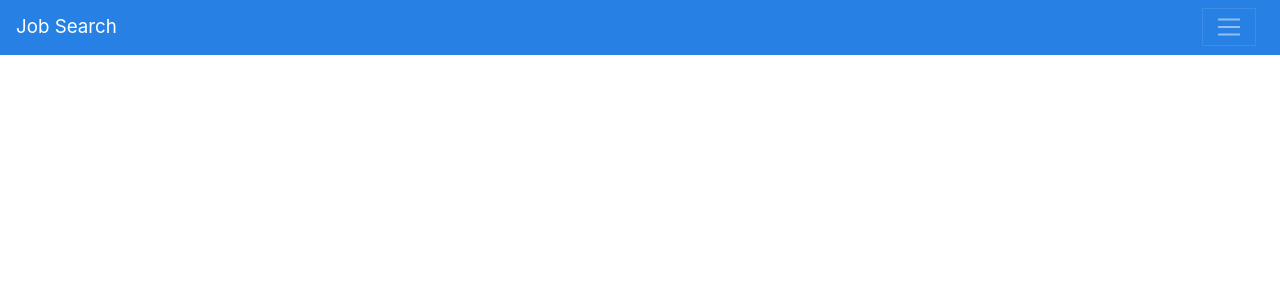
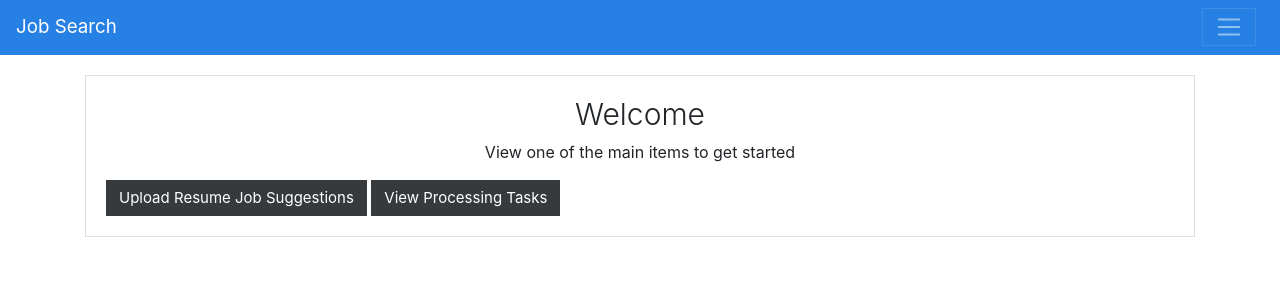
Before and after one commit to dillonmabry/job-recommendation-engine, a React (Create React App) app in the folder frontend/: page / in a window 1280 px wide. Shown: the top 300 px of the page. Built offline with nearby package versions, Linux system fonts and the light colour scheme.

Commit message:
Add home, update python API to return not found for specific tasks

```diff
--- /dev/null
+++ b/frontend/src/components/Home.js
@@ -0,0 +1,23 @@
+import React from 'react';
+import { Container, Card, CardText, Button, ButtonGroup } from 'reactstrap'
+import { Link } from 'react-router-dom';
+
+const Home = () => (
+  <div>
+    <Container>
+        <div className="text-center">
+        <Card body >
+            <h2>Welcome</h2>
+            <CardText>View one of the main items to get started</CardText>
+            <ButtonGroup>
+                <Link to={'/upload/'}><Button>Upload Resume Job Suggestions</Button></Link>
+                &nbsp;
+                <Link to={'/tasks'}><Button>View Processing Tasks</Button></Link>
+            </ButtonGroup>
+        </Card>
+        </div>
+    </Container>
+  </div>
+)
+
+export default Home;
--- a/frontend/src/components/Main.js
+++ b/frontend/src/components/Main.js
@@ -3,13 +3,16 @@ import { Switch, Route } from 'react-router-dom';
 import TasksList from '../containers/TasksList';
 import TaskDetail from '../containers/TaskDetail'
 import Upload from '../containers/Upload'
+import Home from '../components/Home'
 
 const Main = () => (
   <main>
     <Switch>
+      <Route exact path='/' component={Home} />
       <Route exact path ='/tasks' component={TasksList} />
       <Route exact path ='/task/:id' component={TaskDetail} />
       <Route exact path ='/upload' component={Upload} />
+      {/* <Route component={NotFound}/> */}
     </Switch>
   </main>
 )
--- a/frontend/src/containers/Task.js
+++ b/frontend/src/containers/Task.js
@@ -18,7 +18,7 @@ class Task extends Component {
                 </Badge>
             </p>
             <Link to={`/task/${this.state.task.id}`}>
-                <Button color="primary">View Details</Button>
+                <Button color="secondary">View Details</Button>
             </Link>
           </ListGroupItem>
         )
--- a/frontend/src/containers/TasksList.js
+++ b/frontend/src/containers/TasksList.js
@@ -1,6 +1,7 @@
 import React, { Component } from 'react';
 import { Container, ListGroup } from 'reactstrap'
 import Task from './Task';
+import Header from '../components/Header'
 import API from '../api/api'
 
 const tasksAPI = new API({ url: process.env.REACT_APP_API_URL, name: 'api/tasks' })
@@ -29,7 +30,7 @@ class TasksList extends Component {
 		})
 		return (
 		  <Container>
-		    <h2>Current Tasks</h2>
+		     <Header title={"Current Tasks"} back={""} />
 		    <ListGroup>
 		    { this.state.loading ? '' : taskItems }
 		    </ListGroup>
```
Also changed, not shown: frontend/src/index.css, 1 other file (tests, documents, lock files or other folders).
